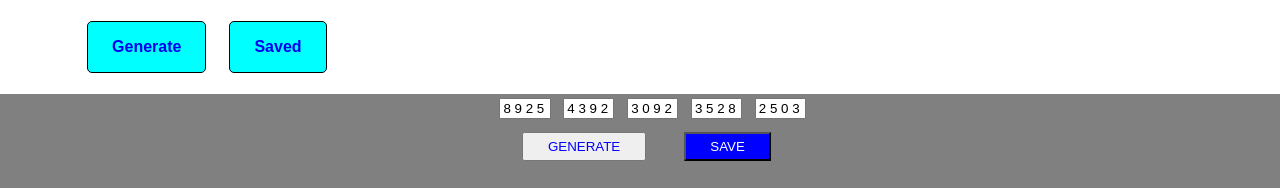
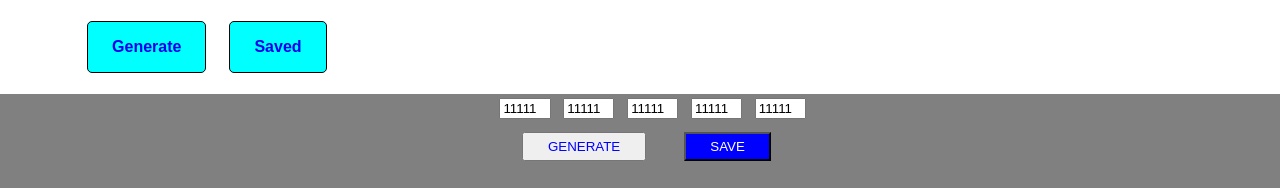
Before and after one commit to Drete457/blissapplicationstest, a React (Create React App) app: page / in a window 1280 px wide. Shown: the top 188 px of the page. Built offline with nearby package versions, Linux system fonts and the light colour scheme.

Commit message:
build(elements) inicial values start in redux

```diff
--- a/src/Components/redux/actions.ts
+++ b/src/Components/redux/actions.ts
@@ -1,5 +1,5 @@
 import { actionFormat } from "../../Type/actionformat"
 
-export const addPin = (pins: string): actionFormat => ({
+export const addPins = (pins: object): actionFormat => ({
     type: "ADD_PINS", payload: pins
   })
--- a/src/Components/redux/storeReducer.ts
+++ b/src/Components/redux/storeReducer.ts
@@ -1,11 +1,17 @@
 import { actionFormat } from "../../Type/actionformat"
 
 export interface pinsState {
-    pins: string[],
+    pins: object[],
 }
 
 const inicialState = {
-    pins: ["11111"],
+    pins: [{
+        one: 11111,
+        two: 11111,
+        three: 11111,
+        four: 11111,
+        five: 11111,
+      }],
 }
 
 export const save = (state: pinsState = inicialState, action: actionFormat) => {
@@ -13,5 +19,7 @@ export const save = (state: pinsState = inicialState, action: actionFormat) => {
         case "ADD_PINS": {
             return { ...state, pins: [...state.pins, action.payload] }
         }
+        default:
+            return state
     }
 }
--- a/src/Type/actionformat.ts
+++ b/src/Type/actionformat.ts
@@ -1,4 +1,4 @@
 export type actionFormat = {
     type: "ADD_PINS",
-    payload: string,
+    payload: object,
 };
--- a/src/View/Generate.tsx
+++ b/src/View/Generate.tsx
@@ -3,16 +3,9 @@ import randomizer from '../Components/random/randomizer';
 import DefaultPage from '../Components/view/DefaultPage';
 import Button from '../Components/buttons/button';
 import Input from '../Components/view/input';
-import { useDispatch } from 'react-redux';
-import { addPin } from '../Components/redux/actions';
-
-const DefaultRandomNumber = {
-  one: 1,
-  two: 1,
-  three: 1,
-  four: 1,
-  five: 1,
-}
+import { useDispatch, useSelector } from 'react-redux';
+import { addPins } from '../Components/redux/actions';
+import { pinsState } from '../Components/redux/storeReducer';
 
 function generateRandomNumbers(set: any) {
   set(() => {
@@ -26,31 +19,37 @@ function generateRandomNumbers(set: any) {
 
 export default function Generate() {
 
+  const pinsArray = useSelector<pinsState, pinsState["pins"]>((state) => state.pins)
 
   const dispatch = useDispatch()
 
   //pass the action to the button save
-  const onAddPins = (pins: string) => {
-    dispatch(addPin(pins))
+  const onAddPins = (pins: object) => {
+    dispatch(addPins(pins))
   }
 
-  const [numberToDisplay, setNumberToDisplay]: any[] = useState([]);
+  const [numberToDisplay, setNumberToDisplay]: any[] = useState(pinsArray);
+  console.log(numberToDisplay)
 
-  useEffect(() => {
+  /*useEffect(() => {
     generateRandomNumbers(setNumberToDisplay)
-  }, [])
+  }, [])*/
 
   return (
     <>
       <DefaultPage>
-        {numberToDisplay.length >= 1 && numberToDisplay.map((value: any, index: number) => {
-          const text: string = Object.values(value).join(" ");
-          return (<Input key={index} type="text" className="number" value={text} readOnly={true} />)
+        {numberToDisplay.map((value: object) => {
+          const arrayOfPins: string[] = Object.values(value);
+          const arrayOfPinsToDisplay = arrayOfPins.map((value) => {
+            return (<Input key={"0" + value} type="text" className="number" value={value} readOnly={true} />)
+          });
+          return arrayOfPinsToDisplay;
         })}
         <br />
-        <Button className="buttongenerate" onClick={() => {generateRandomNumbers(setNumberToDisplay)}}>GENERATE</Button>
+        <Button className="buttongenerate" onClick={() => {}}>GENERATE</Button>
         <Button className="buttonsave" onClick={() => {}}>SAVE</Button>
       </DefaultPage>
     </>
   );
 }
+//() => {generateRandomNumbers(setNumberToDisplay)}
--- a/src/View/Saved.tsx
+++ b/src/View/Saved.tsx
@@ -8,7 +8,9 @@ export default function Saved() {
   return (
     <>
       <DefaultPage>
-       <p>elements</p>
+        {pinsArray.map((value) => {
+          return <p>{value}</p>
+       })}
       </DefaultPage>
     </>
   );
```
